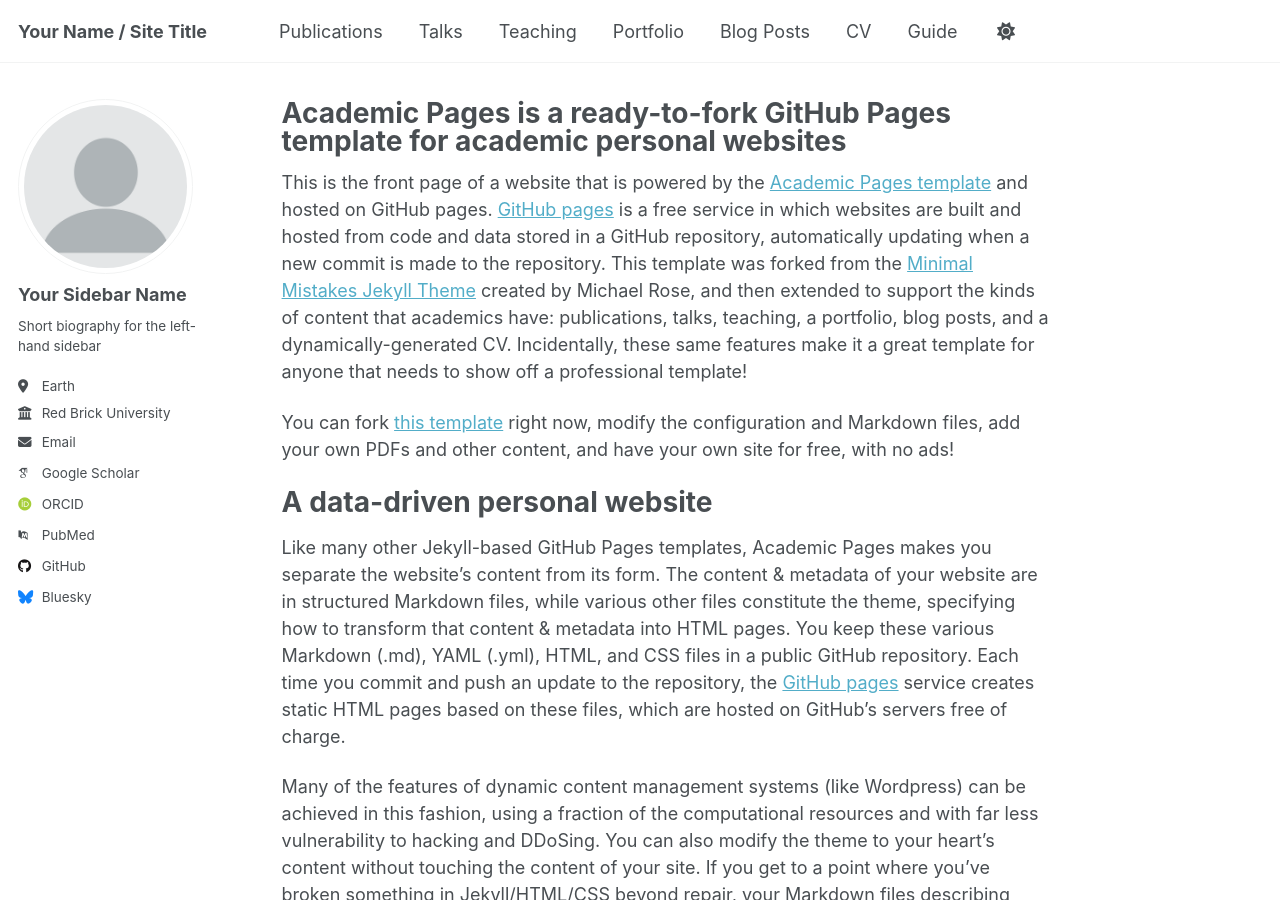
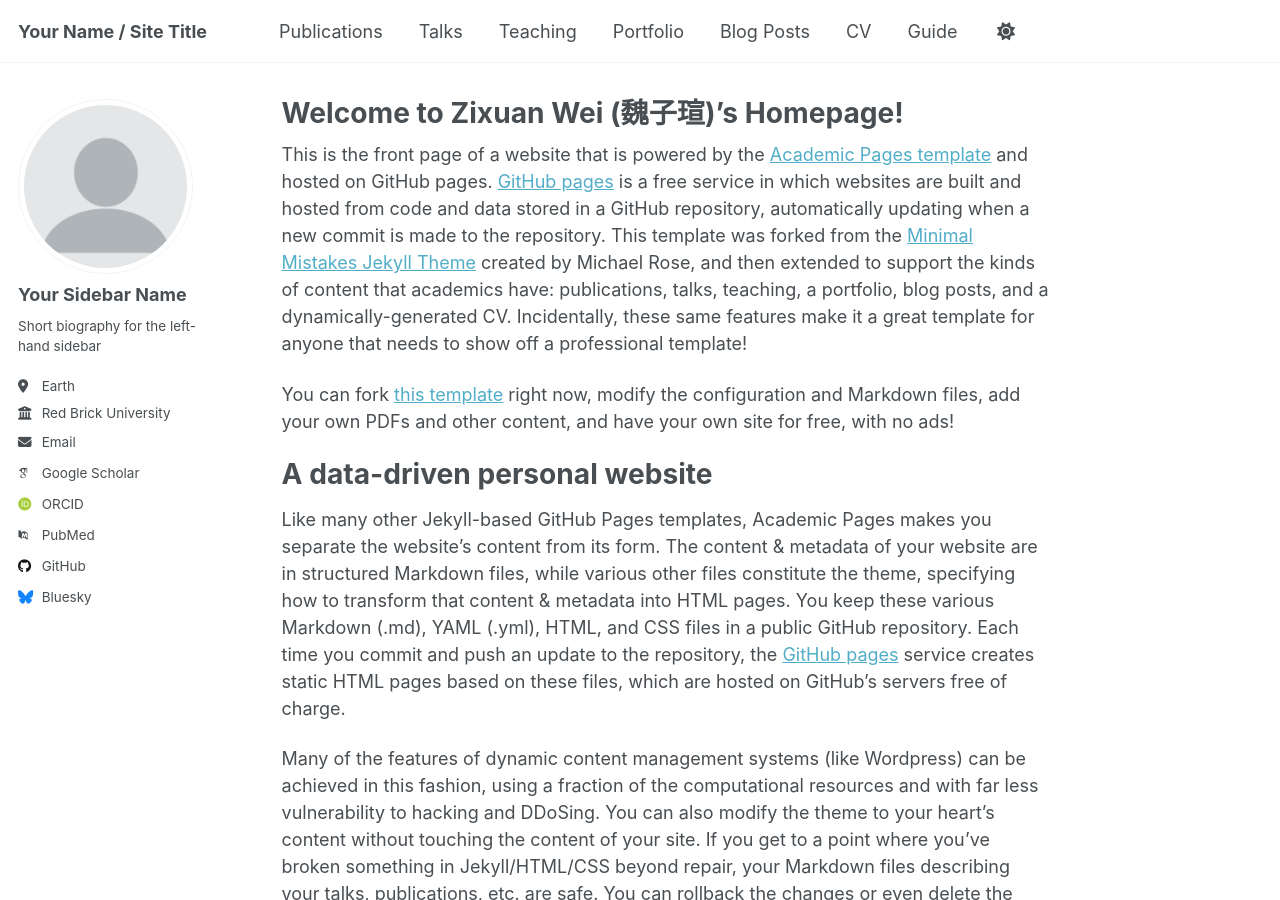
Before and after one commit to Zixuan-Wei/Zixuan-Weii.github.io, a Jekyll site: the page built from _pages/about.md, in a window 1280 px wide and 900 px high. Built offline with Jekyll 4.4.1, drawn with Linux system fonts in a browser that asks for light colours; some web fonts are replaced; a script that is not in the unit is left out.

Commit message:
Update about.md

```diff
--- a/_pages/about.md
+++ b/_pages/about.md
@@ -1,6 +1,6 @@
 ---
 permalink: /
-title: "Academic Pages is a ready-to-fork GitHub Pages template for academic personal websites"
+title: "Welcome to Zixuan Wei (魏子瑄)’s Homepage!"
 author_profile: true
 redirect_from:
   - /about/
```
